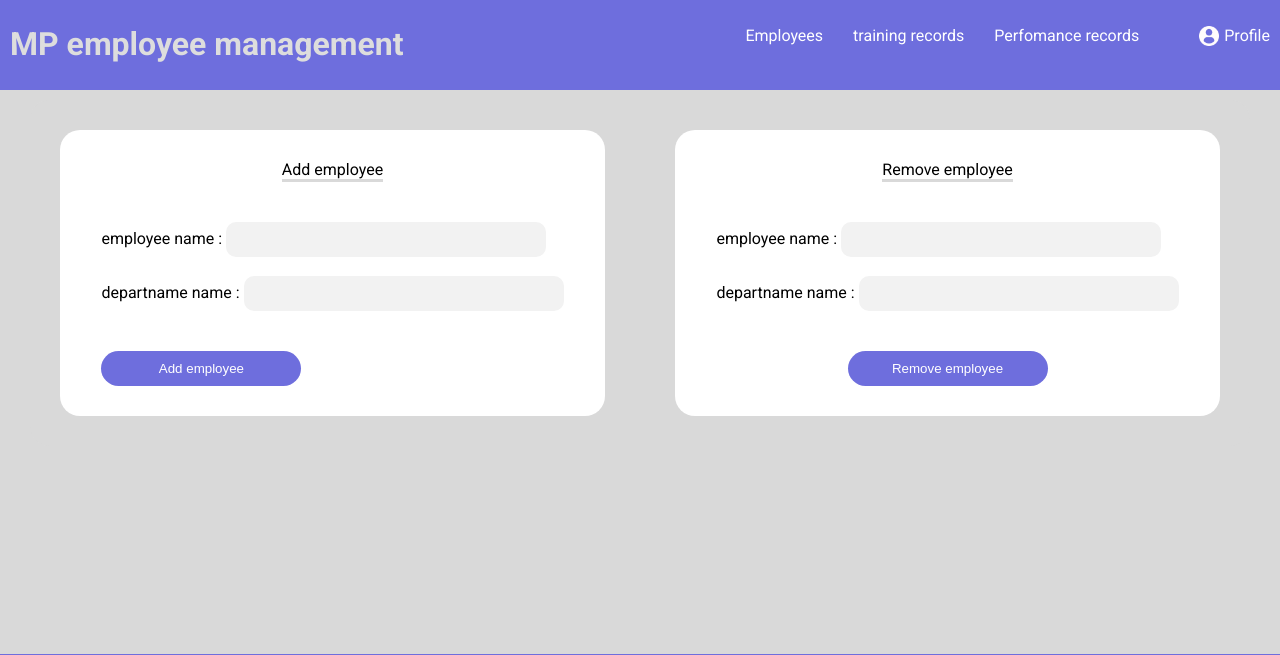
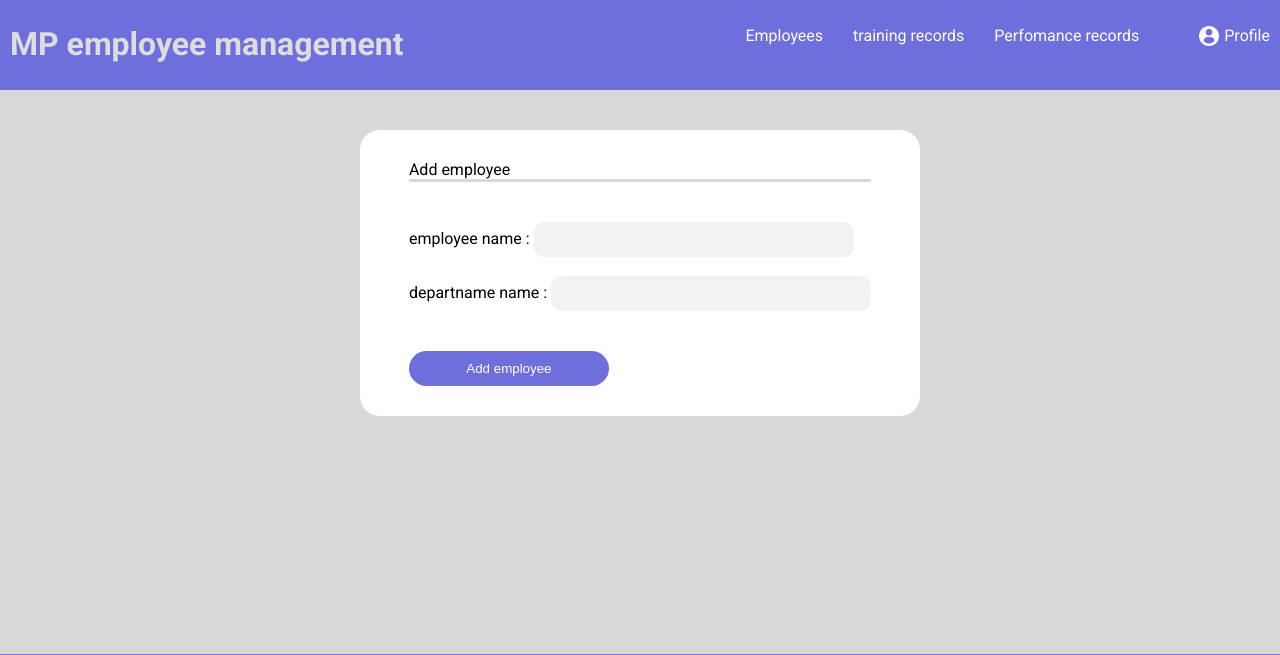
Before and after one commit to MUGISHA-Pascal/Worktrack, a Django app: page /employeemanagement/manageemployees in a window 1280 px wide. Shown: the top 655 px of the page. Run offline with Django 4.2, Linux system fonts and the light colour scheme.

Commit message:
commit .

```diff
--- a/employeemanage/employeemanagement/templates/manageemployees.html
+++ b/employeemanage/employeemanagement/templates/manageemployees.html
@@ -30,28 +30,33 @@
     </div>
     <div class="body">
       <div class="box1">
+        <form method="POST">
+          {% csrf_token %}
         <div><p class="ds">Add employee</p></div>
         <div>
           <div>
             <p class="hn">employee name :</p>
-            <input type="text" class="in" /><br /><br />
+            <input type="text" class="in" name="employeename"/><br /><br />
             <p class="hn2">departname name :</p>
-            <input type="text" class="in2" />
+            <input type="text" class="in2" name="departmentname"/>
           </div>
           <div><input type="submit" value="Add employee" class="button" /></div>
+        </form>
         </div>
       </div>
-      <div class="box2">
+      {% comment %} <div class="box2">
+        <form method="POST">
         <div><p class="ds">Remove employee</p></div>
 
         <div>
           <p class="hn">employee name :</p>
-          <input type="text" class="in" /><br /><br />
+          <input type="text" class="in" name="employeenamee"/><br /><br />
           <p class="hn2">departname name :</p>
-          <input type="text" class="in2" />
+          <input type="text" class="in2" name="departmentnamee"/>
         </div>
         <div><input type="submit" value="Remove employee" class="button"/></div>
-      </div>
+      </form>
+      </div> {% endcomment %}
     </div>
     <div class="footer">
       <div class="copyright">
--- a/employeemanage/employeemanagement/urls.py
+++ b/employeemanage/employeemanagement/urls.py
@@ -9,5 +9,5 @@ urlpatterns = [
     path("profile",views.profile,name="profile"),
     path("search",views.search,name="search"),
     path("perfomance",views.perfomance,name="perfomance"),
-    path("manageemployees",views.manageemployees,name="manageemployees")
+    path("manageemployees",views.manageemployees.as_view(),name="manageemployees")
 ]
--- a/employeemanage/employeemanagement/views.py
+++ b/employeemanage/employeemanagement/views.py
@@ -2,6 +2,7 @@ from django.shortcuts import render
 from .models import *
 from django.http import HttpResponseRedirect
 from .forms import *
+from django.views import View
 
 def signupview(request):
     if request.method == "POST" :
@@ -41,5 +42,39 @@ def profile(request):
     return render(request,"profile.html")
 def search(request):
     return render(request,"search.html")
-def manageemployees(request):
-    return render(request,"manageemployees.html")
+class manageemployees(View):
+    def get(self,request):
+        # if request.method == "GET":
+        #     employeename=request.GET["employeename"]
+        #     departmentname=request.GET["departmentname"]
+        #     if departmentname == "department 1":
+        #         mdl=department1.objects.filter(employeename=employeename)
+        #         mdl.delete()
+        #     elif departmentname == "department 1":
+        #         mdl=department1.objects.filter(employeename=employeename)
+        #         mdl.delete()
+        #     elif departmentname == "department 1":
+        #         mdl=department1.objects.filter(employeename=employeename)
+        #         mdl.delete()
+        #     elif departmentname == "department 1":
+        #         mdl=department1.objects.filter(employeename=employeename)
+        #         mdl.delete()
+        #     else:
+        #         return render(request,"manageemployees.html")
+        return render(request,"manageemployees.html")
+    def post(self,request):
+        if request.method == "POST":
+            employeename=request.POST["employeename"]
+            departmentname=request.POST["departmentname"]
+            if departmentname == "department 1":
+                dp1=department1(employeename=employeename)
+                dp1.save()
+            elif departmentname == "department 2":
+                dp1=department2(employeename=employeename)
+                dp1.save()
+            if departmentname == "department 3":
+                dp1=department3(employeename=employeename)
+                dp1.save()
+            else:
+                return render(request,"manageemployees.html")
+        return render(request,"manageemployees.html")
```
Also changed, not shown: employeemanage/db.sqlite3.
